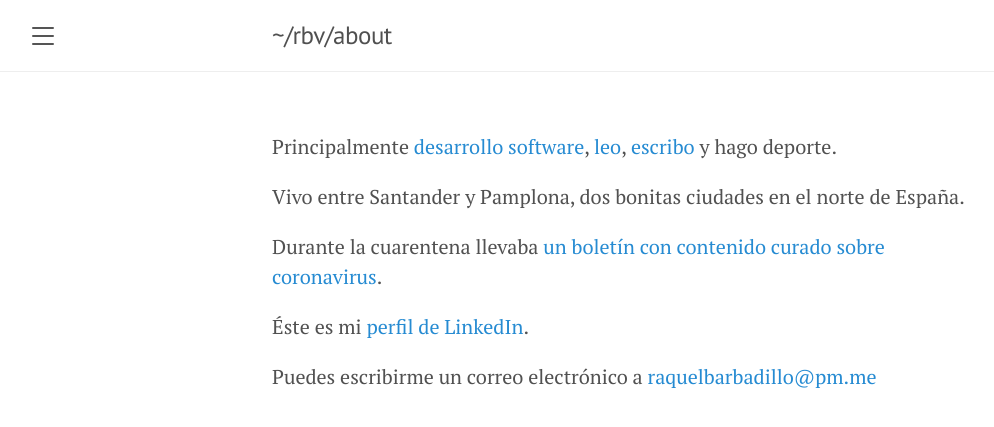
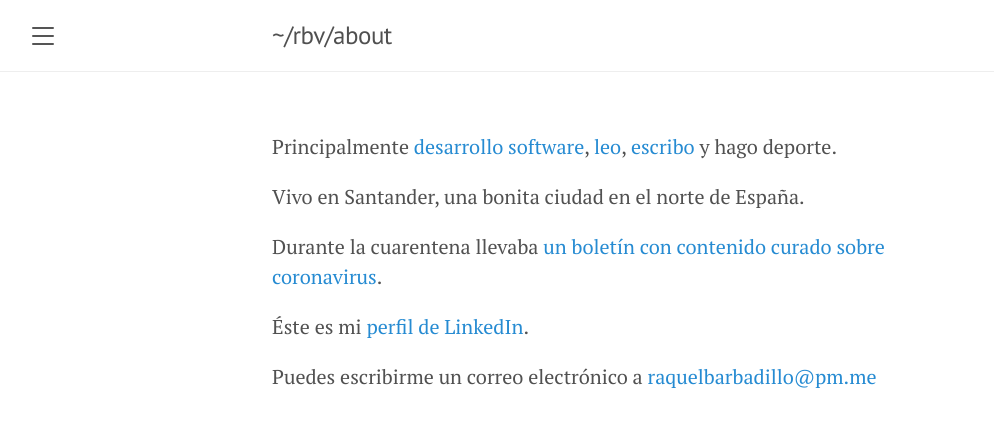
Before and after one commit to rbarbadillo/rbarbadillo.github.io, a Jekyll site: the page built from about.md, in a window 1280 px wide. Shown: the top 427 px of the page, without its empty margins (8-1002 px from the left). Built offline with Jekyll 4.4.1, drawn with Linux system fonts in a browser that asks for light colours.

Commit message:
Update about.md

```diff
--- a/about.md
+++ b/about.md
@@ -5,7 +5,7 @@
 
 Principalmente [desarrollo software](https://www.tinybird.co/), [leo](https://www.instagram.com/ocasionalmenteleo/), [escribo](https://rbarbadillo.github.io/) y hago deporte.
 
-Vivo entre Santander y Pamplona, dos bonitas ciudades en el norte de España.
+Vivo en Santander, una bonita ciudad en el norte de España.
 
 Durante la cuarentena llevaba [un boletín con contenido curado sobre coronavirus](https://rbarbadillo.substack.com/).
 
```
